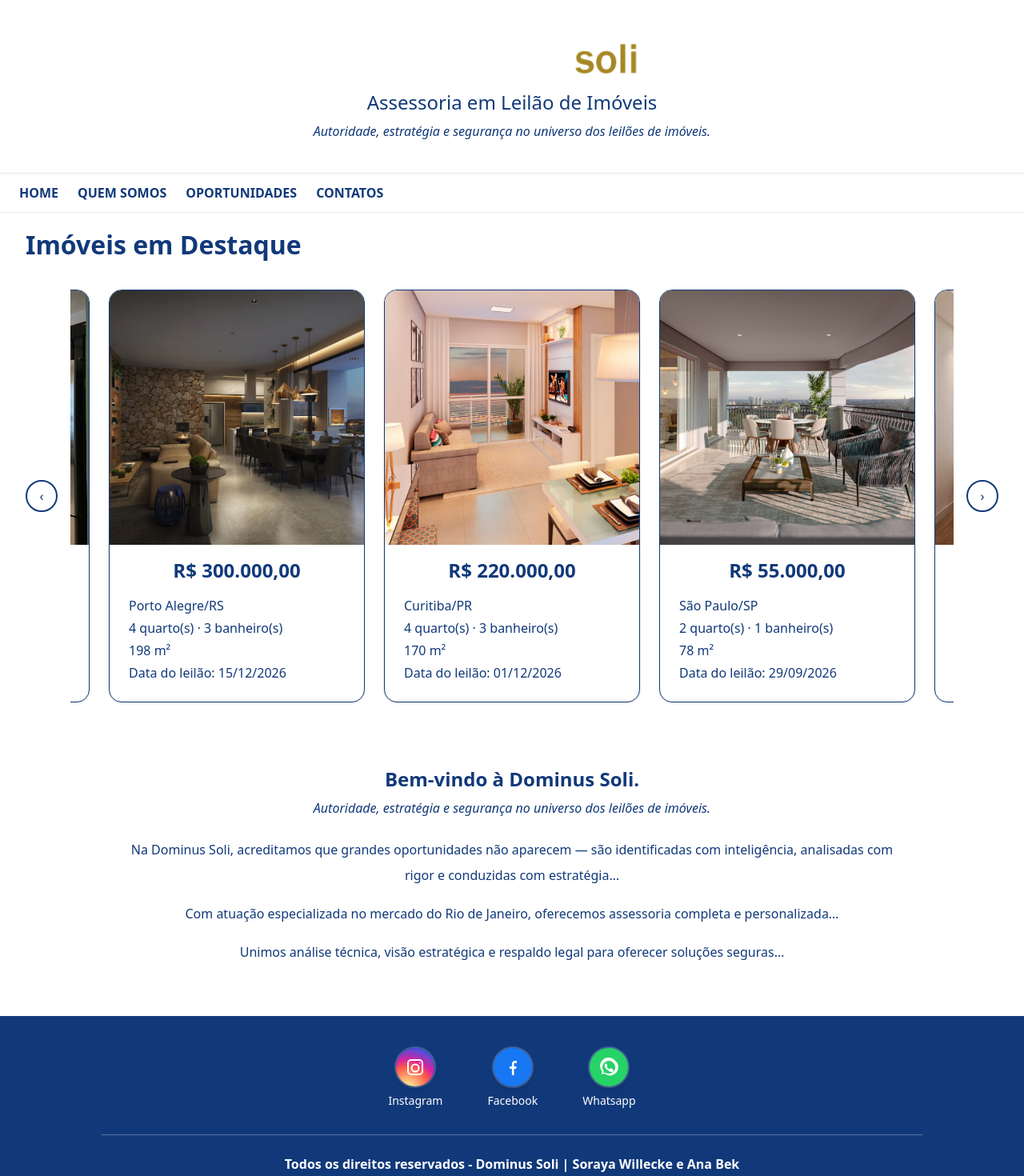
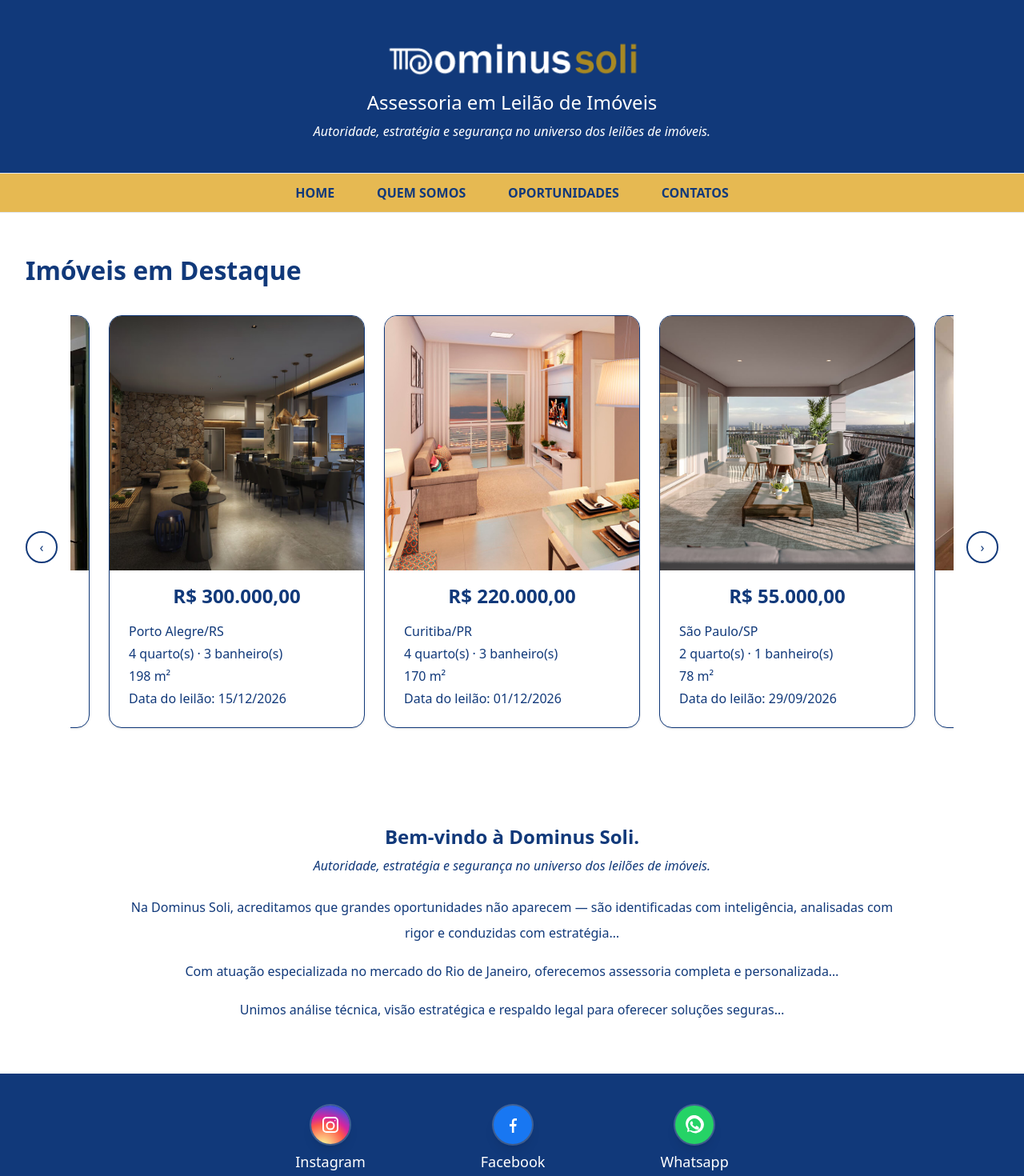
Before and after one commit to bewillecke/site-assessoria-leilao-imoveis, a React (Vite) app in the folder dominus-soli/: page / in a window 1280 px wide. Shown: the top 1470 px of the page at 80% size. Built offline with nearby package versions, Linux system fonts and the light colour scheme.

Commit message:
style: diversas mudanças no estilo dos componentes da página home

```diff
--- a/dominus-soli/src/components/Carousel.jsx
+++ b/dominus-soli/src/components/Carousel.jsx
@@ -37,7 +37,7 @@ export default function Carousel({ items = [] }) {
   if (!items.length) return null;
 
   return (
-    <div className="relative mx-8 flex items-center gap-4">
+  <div className="relative mx-8 flex items-center gap-4 min-h-[540px]">
       <button
         onClick={() => go(-1)}
         className="hidden md:flex w-10 h-10 rounded-full border-2 border-[#11397a]
@@ -53,7 +53,7 @@ export default function Carousel({ items = [] }) {
         className="flex-1 overflow-x-auto scroll-smooth [scrollbar-width:none]
                    snap-x snap-mandatory"
       >
-        <div className="flex gap-6 py-4 min-w-full">
+  <div className="flex gap-6 py-4 pb-20 min-w-full">
           {items.map((item, idx) => (
             <div
               key={idx}
--- a/dominus-soli/src/components/Footer.jsx
+++ b/dominus-soli/src/components/Footer.jsx
@@ -3,7 +3,7 @@ export default function Footer() {
     <footer className="bg-[#11397a] text-white mt-8">
       <div className="max-w-6xl mx-auto px-4 py-10">
 
-        <ul className="flex items-center justify-center gap-14 mb-8">
+  <ul className="flex items-center justify-center gap-36 mb-8">
 
           <li className="flex flex-col items-center">
             <a
@@ -13,12 +13,7 @@ export default function Footer() {
               title="Instagram"
             >
               <span
-                className="w-12 h-12 rounded-full shadow-lg ring-2 ring-white/20 grid place-items-center transition-transform group-hover:-translate-y-0.5"
-
-                style={{
-                  background:
-                    "radial-gradient(circle at 30% 107%, #fdf497 0%, #fdf497 5%, #fd5949 45%, #d6249f 60%, #285AEB 90%)",
-                }}
+                className="w-12 h-12 rounded-full shadow-lg ring-2 ring-white/20 grid place-items-center social-icon-instagram"
               >
 
                 <svg
@@ -29,7 +24,7 @@ export default function Footer() {
                   <path d="M7 2h10a5 5 0 0 1 5 5v10a5 5 0 0 1-5 5H7a5 5 0 0 1-5-5V7a5 5 0 0 1 5-5zm0 2a3 3 0 0 0-3 3v10a3 3 0 0 0 3 3h10a3 3 0 0 0 3-3V7a3 3 0 0 0-3-3H7zm5 3.5A5.5 5.5 0 1 1 6.5 13 5.51 5.51 0 0 1 12 7.5zm0 2A3.5 3.5 0 1 0 15.5 13 3.5 3.5 0 0 0 12 9.5zM17.75 6a.75.75 0 1 1-.75.75A.75.75 0 0 1 17.75 6z" />
                 </svg>
               </span>
-              <span className="text-sm mt-2">Instagram</span>
+              <span className="text-lg font-medium mt-2">Instagram</span>
             </a>
           </li>
 
@@ -40,7 +35,7 @@ export default function Footer() {
               className="group inline-flex flex-col items-center"
               title="Facebook"
             >
-              <span className="w-12 h-12 rounded-full shadow-lg ring-2 ring-white/20 grid place-items-center bg-[#1877F2] transition-transform group-hover:-translate-y-0.5">
+              <span className="w-12 h-12 rounded-full shadow-lg ring-2 ring-white/20 grid place-items-center bg-[#1877F2] social-icon-facebook">
                 <svg
                   viewBox="0 0 24 24"
                   className="w-6 h-6 text-white"
@@ -49,7 +44,7 @@ export default function Footer() {
                   <path d="M13.5 22v-8h2.7l.4-3h-3.1V8.3c0-.9.3-1.5 1.5-1.5H17V4.1C16.7 4.1 15.8 4 14.9 4c-2.4 0-4 1.5-4 4.1V11H8v3h2.9v8z" />
                 </svg>
               </span>
-              <span className="text-sm mt-2">Facebook</span>
+              <span className="text-lg font-medium mt-2">Facebook</span>
             </a>
           </li>
 
@@ -60,7 +55,7 @@ export default function Footer() {
               className="group inline-flex flex-col items-center"
               title="Whatsapp"
             >
-              <span className="w-12 h-12 rounded-full shadow-lg ring-2 ring-white/20 grid place-items-center bg-[#25D366] transition-transform group-hover:-translate-y-0.5">
+              <span className="w-12 h-12 rounded-full shadow-lg ring-2 ring-white/20 grid place-items-center bg-[#25D366] social-icon-whatsapp">
                 <svg
                   viewBox="0 0 24 24"
                   className="w-6 h-6 text-white"
@@ -69,7 +64,7 @@ export default function Footer() {
                   <path d="M20 3.7A10 10 0 0 0 3.6 17.5L3 21l3.6-.9A10 10 0 1 0 20 3.7ZM12 20a8 8 0 0 1-4.1-1.1l-.3-.2-2.4.6.6-2.3-.2-.3A8 8 0 1 1 12 20Zm4.7-5.9c-.3-.2-1.6-.8-1.8-.9s-.4-.1-.6.1-.7.9-.8 1.1-.3.2-.5.1a6.8 6.8 0 0 1-2-1.2 7.6 7.6 0 0 1-1.4-1.7c-.2-.3 0-.4.1-.5l.3-.4c.1-.2.2-.3.2-.5a.5.5 0 0 0 0-.5c0-.2-.5-1.3-.7-1.7s-.4-.4-.6-.4h-.5a1 1 0 0 0-.8.4 3.1 3.1 0 0 0-1 2.3 5.5 5.5 0 0 0 1.2 2.8 12.5 12.5 0 0 0 4.7 4 5 5 0 0 0 3 1c.7 0 1.3-.3 1.7-.7a2.5 2.5 0 0 0 .5-1.6c0-.3 0-.4-.1-.5s-.2-.2-.5-.3Z" />
                 </svg>
               </span>
-              <span className="text-sm mt-2">Whatsapp</span>
+              <span className="text-lg font-medium mt-2">Whatsapp</span>
             </a>
           </li>
         </ul>
--- a/dominus-soli/src/components/Header.jsx
+++ b/dominus-soli/src/components/Header.jsx
@@ -1,9 +1,9 @@
 export default function Header() {
   return (
-    <section className="py-10 text-center">
+    <section className="py-10 text-center bg-[#11397a]">
       <img src="/data/imagens/logo_sem_fundo.png" alt="Dominus Soli" className="mx-auto h-16" />
-      <h2 className="text-[#11397a] text-2xl mt-2">Assessoria em Leilão de Imóveis</h2>
-      <p className="italic text-[#11397a] mt-2">
+      <h2 className="text-white text-2xl mt-2">Assessoria em Leilão de Imóveis</h2>
+      <p className="italic text-white mt-2">
         Autoridade, estratégia e segurança no universo dos leilões de imóveis.
       </p>
     </section>
--- a/dominus-soli/src/components/Navbar.jsx
+++ b/dominus-soli/src/components/Navbar.jsx
@@ -1,11 +1,13 @@
+import "../index.css";
+
 export default function Navbar() {
   return (
-    <nav className="sticky top-0 z-20 bg-white/80 backdrop-blur border-y border-slate-200">
-      <div className="mx-auto max-w-7xl px-6 py-3 flex items-center gap-6 text-[#11397a] font-semibold">
-        <a href="/">HOME</a>
-        <a href="/quem_somos.html">QUEM SOMOS</a>
-        <a href="/oportunidades.html">OPORTUNIDADES</a>
-        <a href="/contato.html">CONTATOS</a>
+    <nav className="sticky top-0 z-20 bg-[#e6b952] border-y border-slate-200">
+      <div className="mx-auto max-w-7xl px-6 py-3 flex items-center justify-center gap-12 font-semibold">
+        <a href="/" className="nav-underline text-[#11397a]">HOME</a>
+        <a href="/quem_somos.html" className="nav-underline text-[#11397a]">QUEM SOMOS</a>
+        <a href="/oportunidades.html" className="nav-underline text-[#11397a]">OPORTUNIDADES</a>
+        <a href="/contato.html" className="nav-underline text-[#11397a]">CONTATOS</a>
       </div>
     </nav>
   );
--- a/dominus-soli/src/components/PropertyCard.jsx
+++ b/dominus-soli/src/components/PropertyCard.jsx
@@ -2,13 +2,13 @@ import { BRL, formatDateBR } from "../utils/formatters";
 
 export default function PropertyCard({ item }) {
   return (
-    <div className="flex flex-col bg-white border border-[#11397a] rounded-2xl shadow-sm transition
-                    hover:-translate-y-0.5 hover:shadow-2xl overflow-hidden">
+  <div className="flex flex-col bg-white border border-[#11397a] rounded-2xl shadow-sm transition duration-600
+          hover:-translate-y-0.5 hover:shadow-2xl overflow-hidden">
       <div className="aspect-square overflow-hidden">
         <img
           src={/^(http|\/)/.test(item.foto) ? item.foto : `/data/${item.foto}`}
           alt={item.cidade_estado}
-          className="w-full h-full object-cover transition-transform duration-300 group-hover:scale-[1.03]"
+          className="w-full h-full object-cover transition-transform duration-600 group-hover:scale-[1.03]"
         />
       </div>
 
--- a/dominus-soli/src/index.css
+++ b/dominus-soli/src/index.css
@@ -1 +1,46 @@
 @import "tailwindcss";
+
+.social-icon-instagram {
+	background: radial-gradient(circle at 30% 107%, #fdf497 0%, #fdf497 5%, #fd5949 45%, #d6249f 60%, #285AEB 90%) !important;
+	transition: filter 0.2s;
+}
+.social-icon-instagram:hover {
+	filter: brightness(0.92);
+}
+.social-icon-facebook {
+	background-color: #1877F2 !important;
+	transition: filter 0.2s;
+}
+.social-icon-facebook:hover {
+	filter: brightness(0.92);
+}
+.social-icon-whatsapp {
+	background-color: #25D366 !important;
+	transition: filter 0.2s;
+}
+.social-icon-whatsapp:hover {
+	filter: brightness(0.92);
+}
+
+.nav-underline {
+	position: relative;
+	text-decoration: none;
+	display: inline-block;
+	padding-inline: 0.15em;
+}
+.nav-underline::after {
+	content: "";
+	position: absolute;
+	left: 0.5%;
+	bottom: -2px;
+	width: 100%;
+	height: 2px;
+	background-color: #11397a;
+	transform: scaleX(0);
+	transform-origin: left;
+	transition: transform 0.3s cubic-bezier(0.4,0,0.2,1);
+}
+.nav-underline:hover::after,
+.nav-underline:focus::after {
+	transform: scaleX(1);
+}
--- a/dominus-soli/src/pages/Home.jsx
+++ b/dominus-soli/src/pages/Home.jsx
@@ -22,13 +22,17 @@ export default function Home() {
       <Navbar />
 
       <section className="mt-4">
-        <h2 className="text-[#11397a] text-[2rem] font-extrabold ml-8 mb-4">
+  <h2 className="text-[#11397a] text-[2rem] font-extrabold ml-8 mb-4 mt-12">
           Imóveis em Destaque
         </h2>
-        <Carousel items={imoveis} />
+        <div className="pb-0 mb-0">
+          <Carousel items={imoveis} />
+        </div>
       </section>
 
-      <About />
+      <div className="mt-[-1.5rem]">
+        <About />
+      </div>
       <Footer />
     </>
   );
```
